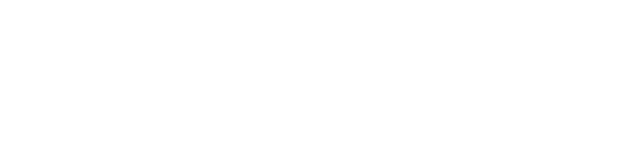
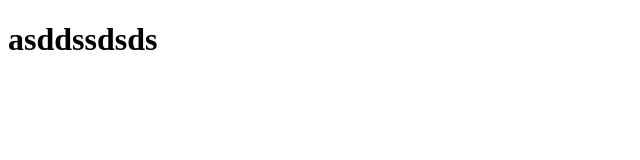
Before and after one commit to decaoz/prueba, a plain HTML site: page index.html in a window 1280 px wide. Shown: the whole page, without its empty margins (0-640 px from the left). Drawn offline with Linux system fonts and the light colour scheme.

Commit message:
Update index.html

```diff
--- a/index.html
+++ b/index.html
@@ -6,6 +6,6 @@
     <title>sssss</title>
  </head>
  <body>
-
+    <h1>asddssdsds</h1>
  </body>
  </html>
```
